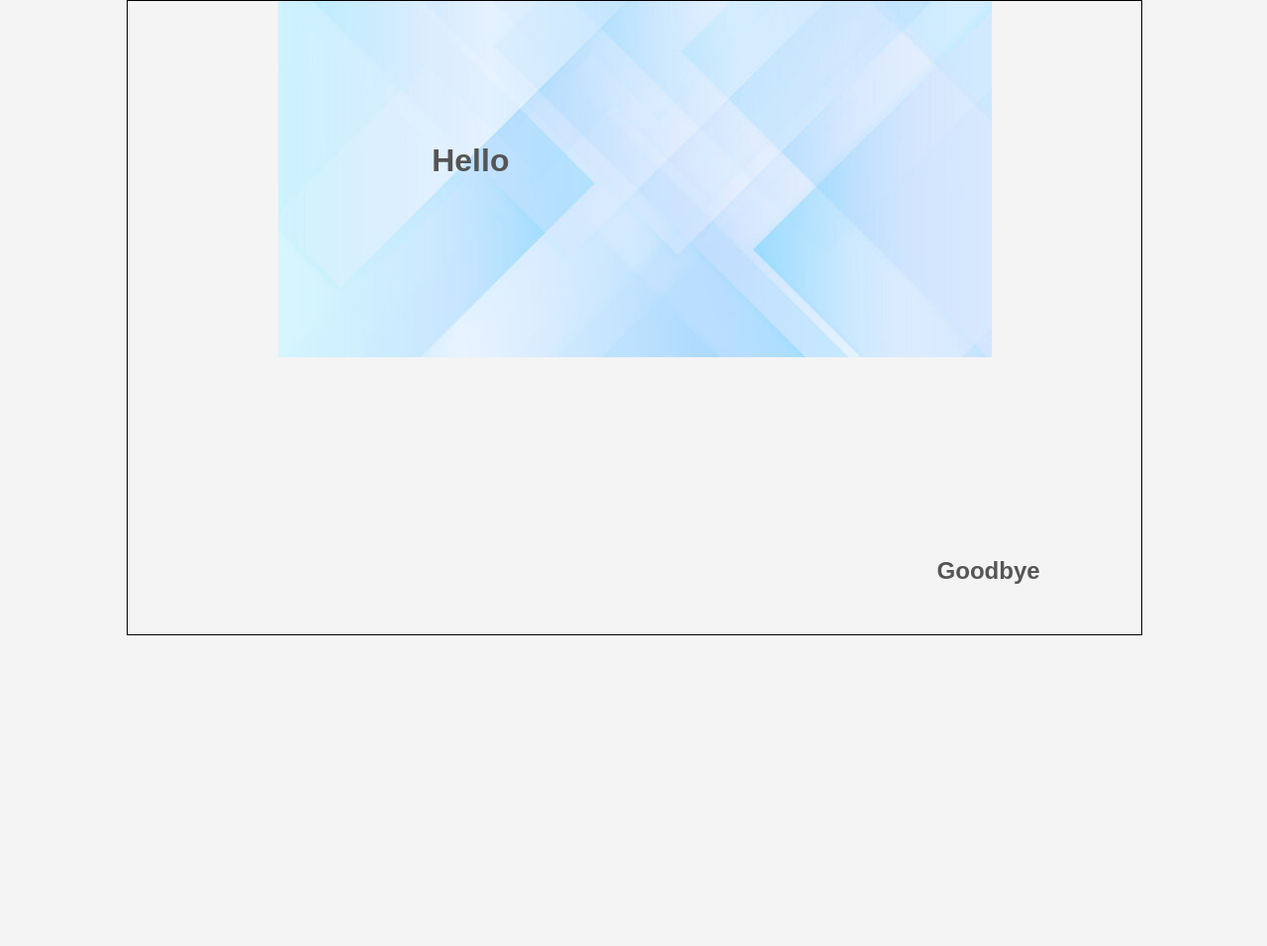
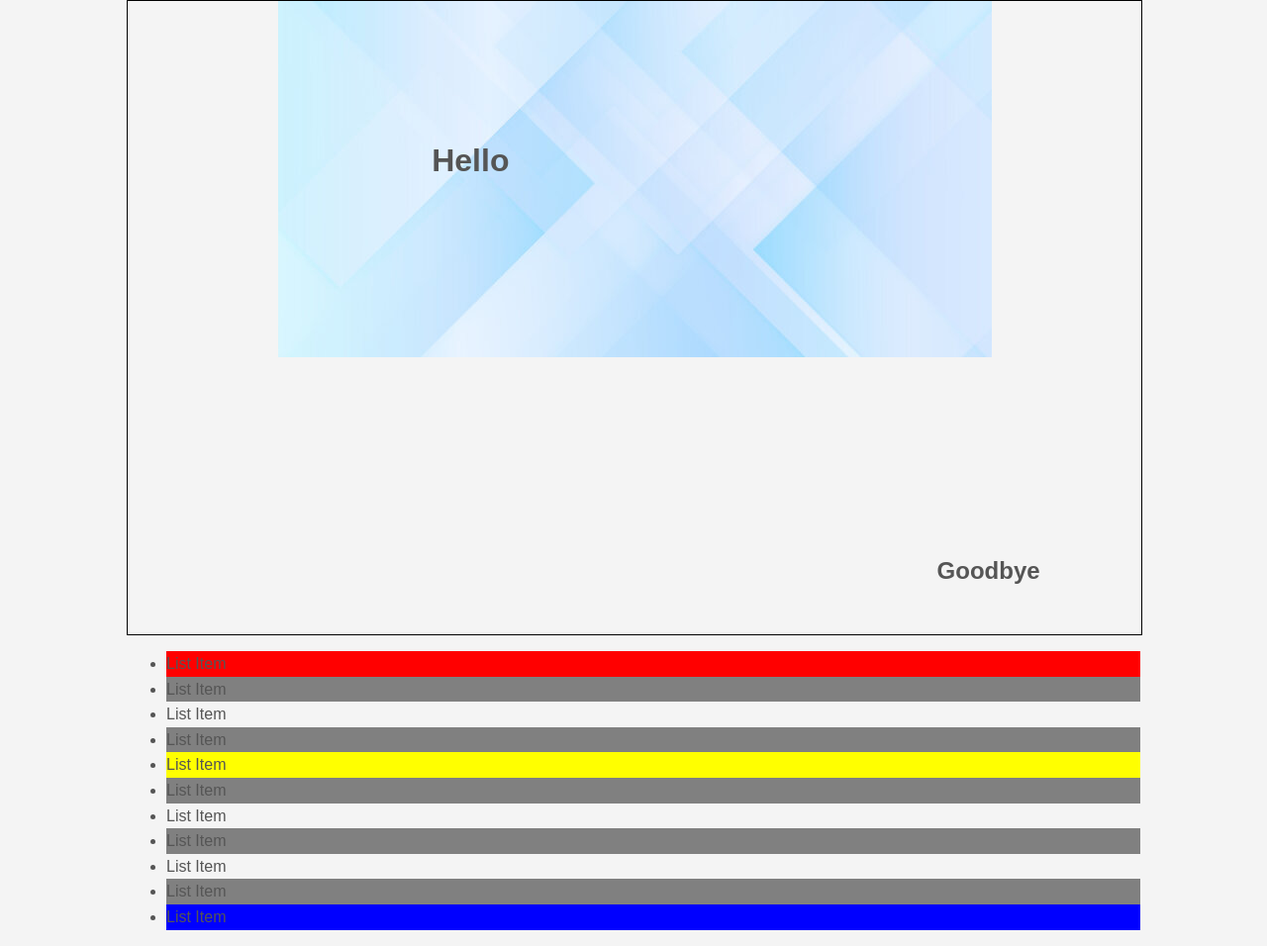
Before and after one commit to vczarnotta/-vning-11-sep, a plain HTML site: page index.html in a window 1280 px wide. Shown: the part 1458-2414 px from the top of the page at 99% size. Before the commit the page ends 2100 px from the top, so only its background shows below. Drawn offline with Linux system fonts and the light colour scheme.

Commit message:
Åttonde boxen

```diff
--- a/index.html
+++ b/index.html
@@ -76,6 +76,20 @@
             <h1>Hello</h1>
             <h2>Goodbye</h2>
         </div>
+
+        <ul class="my-list">
+            <li>List Item</li>
+            <li>List Item</li>
+            <li>List Item</li>
+            <li>List Item</li>
+            <li>List Item</li>
+            <li>List Item</li>
+            <li>List Item</li>
+            <li>List Item</li>
+            <li>List Item</li>
+            <li>List Item</li>
+            <li>List Item</li>
+        </ul>
     </div>
 
     <a class="fix-me button" href="#">Hello</a>
--- a/style.css
+++ b/style.css
@@ -169,6 +169,24 @@ a:visited {
     right: 10%;
 }
 
+/*Box 8*/
+
+.my-list li:first-child {
+    background: red;
+}
+
+.my-list li:last-child {
+    background: blue;
+}
+
+.my-list li:nth-child(5) {
+    background: yellow;
+}
+
+.my-list li:nth-child(even) {
+    background: gray;
+}
+
 /*Fixed button*/
 
 .fix-me {
```
